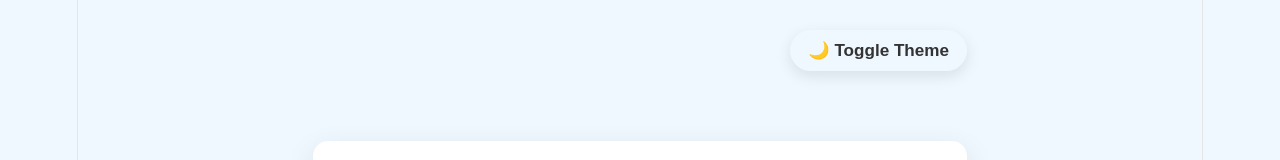
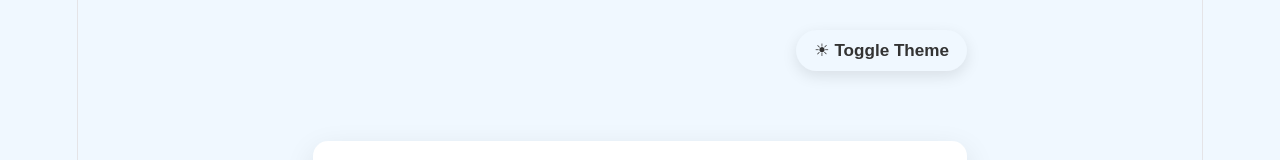
Before and after one commit to nileshgautam/react-essentials-assignment, a React (Vite) app in the folder portfolio-card-application/: page / in a window 1280 px wide. Shown: the top 160 px of the page. Built offline with nearby package versions, Linux system fonts and the light colour scheme.

Commit message:
#updated toggle theme icon

```diff
--- a/portfolio-card-application/src/components/themeToggle/ThemeToggle.jsx
+++ b/portfolio-card-application/src/components/themeToggle/ThemeToggle.jsx
@@ -8,7 +8,7 @@ function ThemeToggle({ darkMode, setDarkMode }) {
                 className="theme-btn"
                 onClick={() => setDarkMode(!darkMode)}
             >
-                {darkMode ? "☀ Toggle Theme" : "🌙 Toggle Theme"}
+                {darkMode ? "🌙 Toggle Theme" : "☀  Toggle Theme"}
             </button>
         </div>
     );
```
